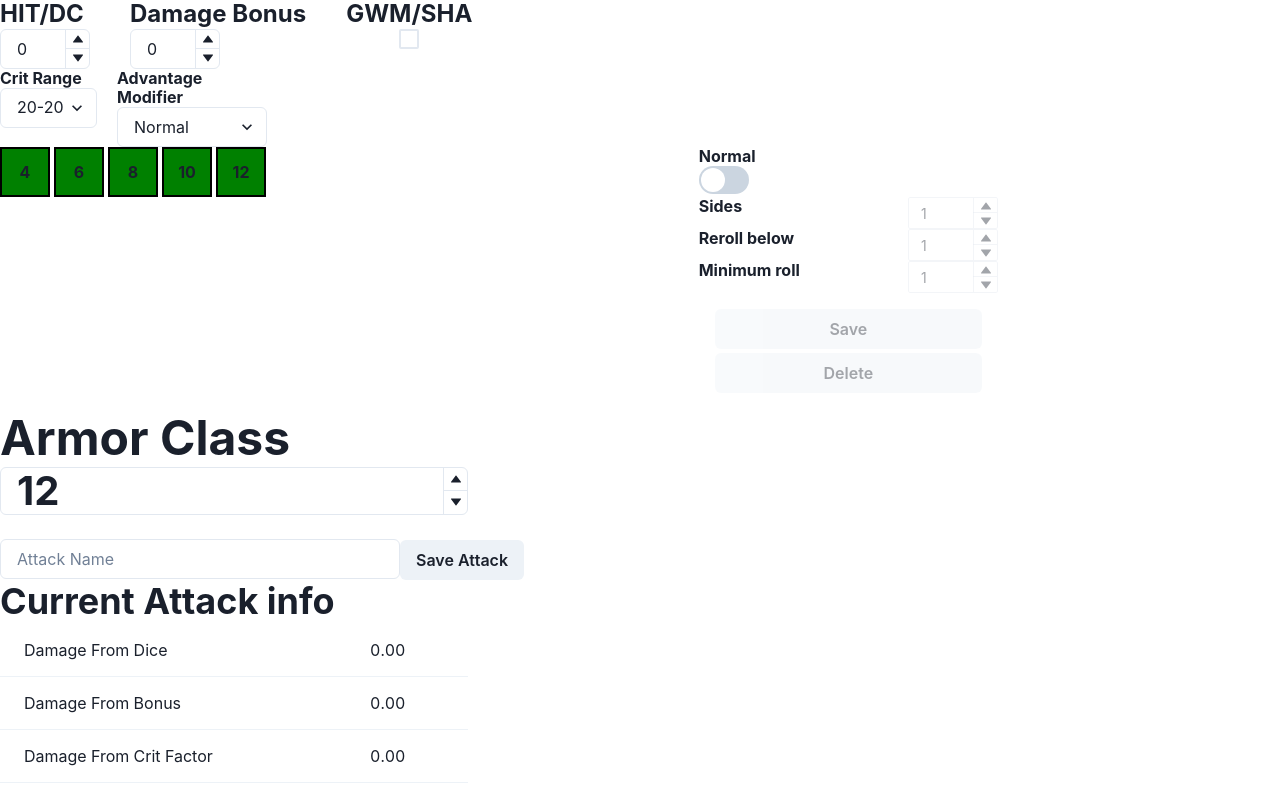
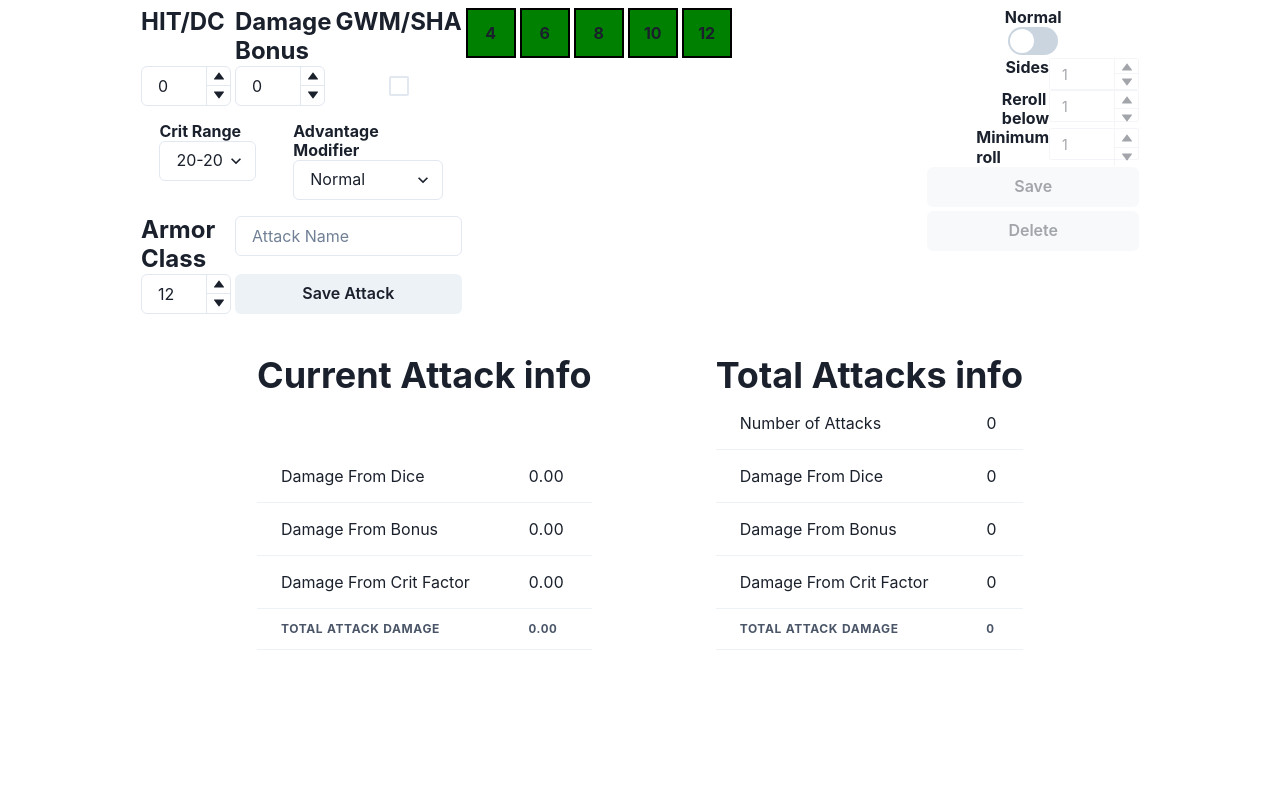
Before and after one commit to vzsoares/DnD-dpr-Calculator, a Next.js app: page / in a window 1280 px wide. Shown: the top 796 px of the page. Built offline with nearby package versions, Linux system fonts and the light colour scheme.

Commit message:
enh styles

```diff
--- a/packages/components/NumberInputWithTitle.js
+++ b/packages/components/NumberInputWithTitle.js
@@ -14,7 +14,7 @@ export default function NumberInputWithTitle({
     roll,
     value,
     setValue,
-    justify,
+    justify = "space-between",
     size,
     key,
     flexDir = "column",
@@ -23,8 +23,11 @@ export default function NumberInputWithTitle({
   },
 }) {
   return (
-    <>
-      <Flex flexDir={{ base: "column", md: flexDir }} justify={justify}>
+    <Flex
+      flexDir={{ base: "column", md: flexDir }}
+      justify={justify}
+      width='min'
+    >
       <Heading fontSize={font}>{roll}</Heading>
       <NumberInput
         isDisabled={disabled}
@@ -32,6 +35,7 @@ export default function NumberInputWithTitle({
         value={value}
         onChange={(e) => setValue(Number(e), key)}
         size={size}
+        w='max'
       >
         <NumberInputField />
         <NumberInputStepper>
@@ -40,6 +44,5 @@ export default function NumberInputWithTitle({
         </NumberInputStepper>
       </NumberInput>
     </Flex>
-    </>
   );
 }
--- a/packages/components/SharpShooterCheckBox.js
+++ b/packages/components/SharpShooterCheckBox.js
@@ -1,17 +1,20 @@
 // @ts-nocheck
-import { Checkbox, CheckboxGroup, Flex, Heading } from "@chakra-ui/react";
+import { Box, Checkbox, CheckboxGroup, Flex, Heading } from "@chakra-ui/react";
 export default function SharpShooterCheckBox({
   props: { checked, setChecked, key },
 }) {
   return (
-    <Flex direction={"column"}>
+    <Flex direction={"column"} width='min' justifyContent='space-between'>
       <Heading fontSize={"1.5rem"}>GWM/SHA</Heading>
+      <Flex h='40px'>
         <Checkbox
           isChecked={checked}
           onChange={(e) => setChecked(e.target.checked, key)}
           justifyContent='center'
           size='lg'
+          margin='0 auto'
         />
+      </Flex>
     </Flex>
   );
 }
--- a/packages/features/calculatorContext.tsx
+++ b/packages/features/calculatorContext.tsx
@@ -8,7 +8,7 @@ import React, {
   useReducer,
 } from "react";
 
-import { ClassStates, attackResults } from "../types";
+import { ClassStates, attackResults, SavedAttackData } from "../types";
 
 // @ts-ignore
 import DPRCalculator from "../data/DPRCalculator.ts";
@@ -67,7 +67,7 @@ function CalculatorContextProvider({ children }) {
     });
   }
 
-  const startEditingAttack = useCallback((attack) => {
+  const startEditingAttack = useCallback((attack: SavedAttackData) => {
     setEditingIndex(attack.id);
 
     Object.entries(attack).forEach((a) =>
--- a/packages/sections/AdvancedOptionsSection.js
+++ b/packages/sections/AdvancedOptionsSection.js
@@ -6,7 +6,7 @@ import { useCalculatorContext } from "../features/calculatorContext.tsx";
 export default function AdvancedOptionsSection() {
   const { updateInput, inputsState } = useCalculatorContext();
   return (
-    <Flex gap='5'>
+    <Flex justifyContent={{ base: "space-around" }}>
       <SelectInput
         props={{
           title: "Crit Range",
--- a/packages/sections/ArmorSection.js
+++ b/packages/sections/ArmorSection.js
@@ -1,16 +1,6 @@
 // @ts-nocheck
-import {
-  Grid,
-  GridItem,
-  Heading,
-  Box,
-  Flex,
-  NumberInput,
-  NumberInputField,
-  NumberInputStepper,
-  NumberIncrementStepper,
-  NumberDecrementStepper,
-} from "@chakra-ui/react";
+import { Box } from "@chakra-ui/react";
+import NumberInputWithTitle from "../components/NumberInputWithTitle";
 import { useCalculatorContext } from "../features/calculatorContext.tsx";
 
 export default function ArmorSection() {
@@ -18,19 +8,14 @@ export default function ArmorSection() {
 
   return (
     <Box>
-      <Heading fontSize={"3rem"}> Armor Class</Heading>
-      <NumberInput
-        size={"lg"}
-        maxW='468px'
-        value={inputsState.target_AC}
-        onChange={(e) => updateInput(Number(e), "target_AC")}
-      >
-        <NumberInputField fontSize={"2.5rem"} fontWeight='bold' />
-        <NumberInputStepper>
-          <NumberIncrementStepper />
-          <NumberDecrementStepper />
-        </NumberInputStepper>
-      </NumberInput>
+      <NumberInputWithTitle
+        props={{
+          roll: "Armor Class",
+          value: inputsState.target_AC,
+          setValue: updateInput,
+          key: "target_AC",
+        }}
+      />
     </Box>
   );
 }
--- a/packages/sections/AttacksDataSection.js
+++ b/packages/sections/AttacksDataSection.js
@@ -1,4 +1,4 @@
-import { Heading, Box } from "@chakra-ui/react";
+import { Heading, Box, Flex } from "@chakra-ui/react";
 import AttackInfoTable from "../components/AttackInfoTable";
 import { useCalculatorContext } from "../features/calculatorContext.tsx";
 
@@ -20,7 +20,8 @@ export default function AttackSection() {
   }, 0);
 
   return (
-    <Box maxW='468px' mb='1rem'>
+    <Flex mb='1rem' gap='2' flexWrap='wrap' justifyContent='space-evenly'>
+      <Flex maxW='468px' flexDir='column' justifyContent='space-between'>
         <Heading>Current Attack info</Heading>
         <AttackInfoTable
           props={{
@@ -33,7 +34,8 @@ export default function AttackSection() {
             lines: "",
           }}
         />
-      <br />
+      </Flex>
+      <Flex maxW='468px' flexDir='column' justifyContent='space-between'>
         <Heading>Total Attacks info</Heading>
         <AttackInfoTable
           props={{
@@ -47,6 +49,7 @@ export default function AttackSection() {
             lines: "Number of Attacks",
           }}
         />
-    </Box>
+      </Flex>
+    </Flex>
   );
 }
--- a/packages/sections/DieSection.js
+++ b/packages/sections/DieSection.js
@@ -159,7 +159,7 @@ export default function DieSection() {
           )}
         </Flex>
         {/* switch */}
-        <Box gridArea={"d"}>
+        <Flex flexDir='column' gridArea={"d"} alignItems='center'>
           <Heading fontSize={"1rem"}>{switchState ? "Crit" : "Normal"}</Heading>
           <Switch
             isDisabled={editingIndex !== -1 && true}
@@ -168,9 +168,9 @@ export default function DieSection() {
               setSwitchState(!switchState);
             }}
           />
-        </Box>
+        </Flex>
         {/* Die properties */}
-        <Flex gridArea={"e"} flexDir='column'>
+        <Flex gridArea={"e"} flexDir='column' alignItems='flex-end'>
           {dieProperties.map((element, i) => {
             return (
               <NumberInputWithTitle
@@ -190,7 +190,7 @@ export default function DieSection() {
           })}
         </Flex>
         {/* save/delete btn */}
-        <Flex gridArea={"b"} flexDir='column' gap='1' p='1rem'>
+        <Flex gridArea={"b"} flexDir='column' gap='1'>
           <Button
             onClick={() => saveDie()}
             isDisabled={editingIndex === -1 && true}
--- a/packages/sections/HitDamageSection.js
+++ b/packages/sections/HitDamageSection.js
@@ -8,8 +8,9 @@ export default function HitDamageSection() {
   return (
     <Flex
       display='flex'
-      gap={{ sm: "5", lg: "10" }}
-      direction={{ base: "column", sm: "row", md: "row", lg: "row" }}
+      justifyContent='space-around'
+      gap='1'
+      marginBottom='1rem'
     >
       <NumberInputWithTitle
         props={{
--- a/pages/_app.js
+++ b/pages/_app.js
@@ -1,5 +1,5 @@
 import { CalculatorContextProvider } from "../packages/features/calculatorContext.tsx";
-import { ChakraProvider } from "@chakra-ui/react";
+import { ChakraProvider, Box } from "@chakra-ui/react";
 
 import "../styles/globals.css";
 
@@ -8,7 +8,9 @@ function MyApp({ Component, pageProps }) {
     <ChakraProvider>
       {/* @ts-ignore */}
       <CalculatorContextProvider>
-        <Component {...pageProps} />
+        <Box padding='0.5rem'>
+          <Component {...pageProps} />
+        </Box>
       </CalculatorContextProvider>
     </ChakraProvider>
   );
--- a/pages/index.js
+++ b/pages/index.js
@@ -7,18 +7,33 @@ import SaveAttackBtn from "../packages/components/SaveAttackBtn";
 import AttacksDataSection from "../packages/sections/AttacksDataSection";
 import AttacksListSection from "../packages/sections/AttacksListSection";
 import NameInput from "../packages/components/NameInput";
+import { Box, Flex } from "@chakra-ui/react";
 export default function Home() {
   return (
-    <>
-      <HitDamageSection />
-      <AdvancedOptionsSection />
-      <DieSection />
-      <ArmorSection />
+    <Box maxW='998px' margin='0 auto'>
+      <Flex gap='1' flexDir={{ base: "column", md: "row" }}>
+        <Box maxW='330px' margin='0 auto'>
+          <HitDamageSection />
+          <AdvancedOptionsSection />
+          <Flex justifyContent='space-evenly' gap='1' marginY='1rem'>
+            <ArmorSection />
+            <Flex
+              w='min-intrinsic'
+              flexDir='column'
+              justifyContent='space-between'
+            >
+              <NameInput />
+              <SaveAttackBtn />
+            </Flex>
+          </Flex>
+        </Box>
+        <Box w='100%' margin='0 auto'>
+          <DieSection />
+        </Box>
+      </Flex>
       <br />
-      <NameInput />
-      <SaveAttackBtn />
       <AttacksDataSection />
       <AttacksListSection />
-    </>
+    </Box>
   );
 }
```
Lines whose indentation alone changed are shown as unchanged.
